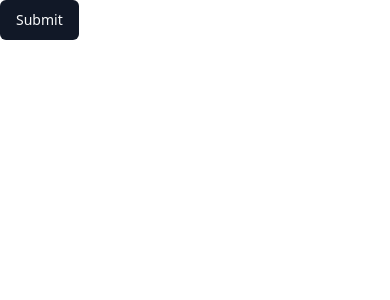
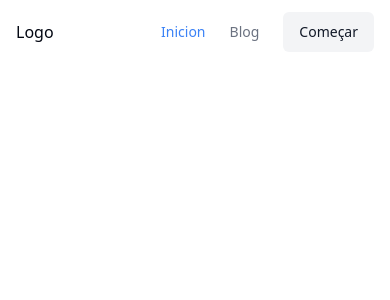
Before and after one commit to PontesEdu/site-blog-next-estudo, a Next.js app: page / in a window 390 px wide. Shown: the top 300 px of the page. Built offline with nearby package versions, Linux system fonts and the light colour scheme.

Commit message:
created components Header with activeLink

```diff
--- /dev/null
+++ b/src/components/active-link/active-link.tsx
@@ -0,0 +1,20 @@
+import { cn } from "@/lib/utils";
+import Link, { LinkProps } from "next/link";
+import { useRouter } from "next/router";
+
+type ActiveLink = {
+  children: React.ReactNode
+} & LinkProps
+
+
+export function ActiveLink({children, href, ...rest} :ActiveLink) {
+  const router = useRouter();
+
+  const isCurrentPath = router.asPath === href || router.asPath === rest.as || router.asPath.startsWith(`${rest.as}`)
+
+  return (
+    <Link href={href} className={cn('text-sm font-medium transition-colors hover:text-blue-500', isCurrentPath ? 'text-blue-500' : 'text-muted-foreground')}>
+      {children}
+    </Link>
+  )
+}
--- /dev/null
+++ b/src/components/active-link/index.ts
@@ -0,0 +1 @@
+export * from './active-link'
--- /dev/null
+++ b/src/components/header/header.tsx
@@ -0,0 +1,27 @@
+import Link from "next/link";
+import { Button } from "../ui/button";
+import { ActiveLink } from "../active-link/active-link";
+
+
+export function Header(){
+
+
+  return (
+    <header className="fixed top-0 z-50 w-full border-b border-white/10 bg-background/95 backdrop-blur supports-[backdrop-filters]:bg-background/60">
+      <div className="mx-auto max-w-7xl px-4 sm:px-6 lg:px-8">
+        <div className="flex h-16 items-center justify-between">
+          <Link href="#">Logo</Link>
+
+          <nav className="flex items-center gap-6">
+            <ActiveLink href="/">Inicion</ActiveLink>
+            <ActiveLink href="/blog">Blog</ActiveLink>
+            <Button variant="secondary" asChild>
+              <Link href="/comecar">Começar</Link>
+            </Button>
+
+          </nav>
+        </div>
+      </div>
+    </header>
+  )
+}
--- /dev/null
+++ b/src/components/header/index.tsx
@@ -0,0 +1 @@
+export * from './header'
--- /dev/null
+++ b/src/pages/blog/index.tsx
@@ -0,0 +1,11 @@
+import { Header } from "@/components/header";
+
+
+export default function Blog() {
+  return (
+    <>
+      <Header />
+      <h2>Blog</h2>
+    </>
+  )
+}
--- a/src/pages/index.tsx
+++ b/src/pages/index.tsx
@@ -1,20 +1,9 @@
-import { Button } from "@/components/ui/button";
-import { Geist, Geist_Mono } from "next/font/google";
-
-const geistSans = Geist({
-  variable: "--font-geist-sans",
-  subsets: ["latin"],
-});
-
-const geistMono = Geist_Mono({
-  variable: "--font-geist-mono",
-  subsets: ["latin"],
-});
+import { Header } from "@/components/header";
 
 export default function Home() {
   return (
-    <div>
-      <Button>Submit</Button>
+    <div className={`grid grid-rows-[20px_1fr_20px] items-center justify-items-center min-h-screen p-8 pb-20 gap-16 sm:p-20 font-[family-name:var(--font-geist-sans)]`}>
+      <Header />
     </div>
   );
 }
```
